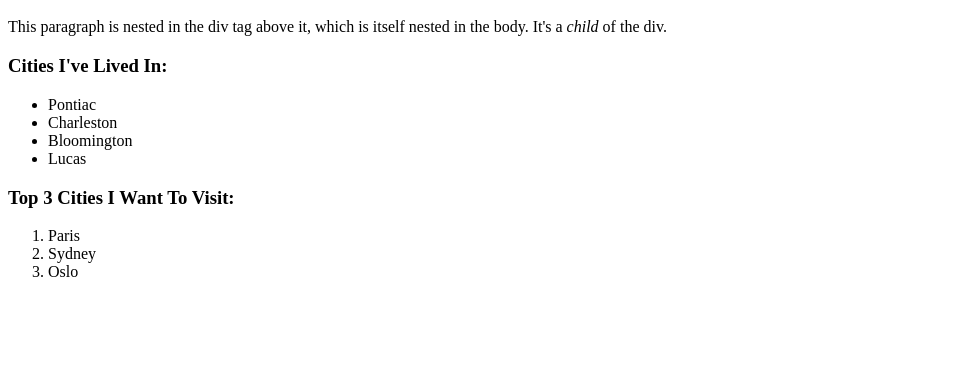
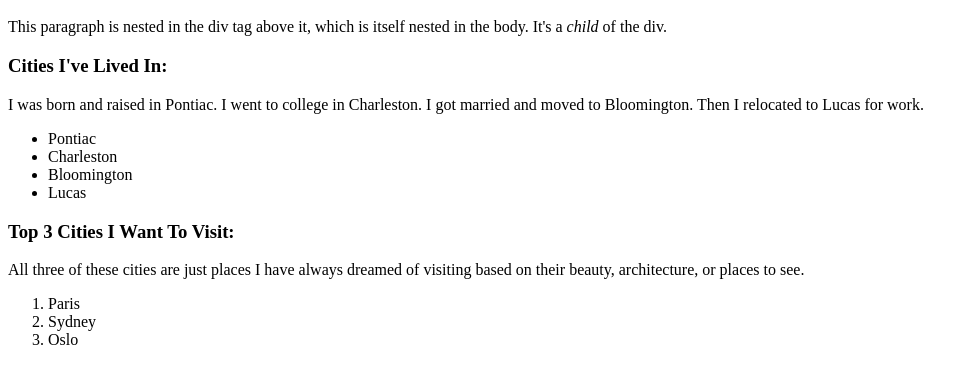
Before and after one commit to tagiordano88/statefarm-adt-tiffany-first-website, a plain HTML site: page index.html in a window 1280 px wide. Shown: the part 48-432 px from the top of the page, without its empty margins (0-978 px from the left). Drawn offline with Linux system fonts and the light colour scheme.

Commit message:
added description

```diff
--- a/index.html
+++ b/index.html
@@ -8,6 +8,8 @@
             <p>This paragraph is nested in the div tag above it, which is itself nested in the body. It's a <em>child</em> of the div.</p>
         </div>
         <h3>Cities I've Lived In:</h3>
+        I was born and raised in Pontiac. I went to college in Charleston. I got married and moved to Bloomington. Then I relocated
+        to Lucas for work.
         <ul>
             <li>Pontiac</li>
             <li>Charleston</li>
@@ -16,6 +18,7 @@
         </ul>
 
         <h3>Top 3 Cities I Want To Visit:</h3>
+        All three of these cities are just places I have always dreamed of visiting based on their beauty, architecture, or places to see.
         <ol>
             <li>Paris</li>
             <li>Sydney</li>
```
